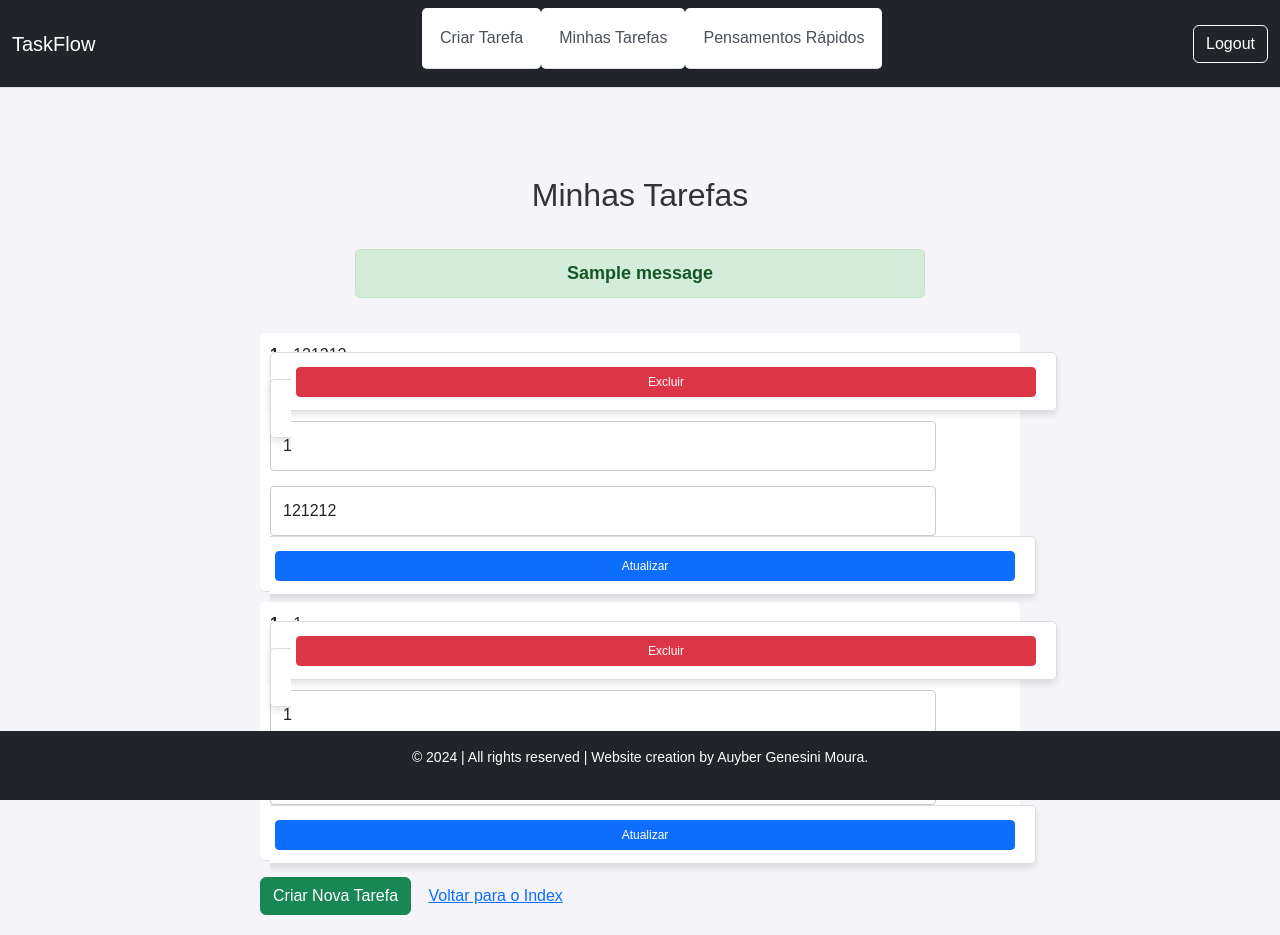
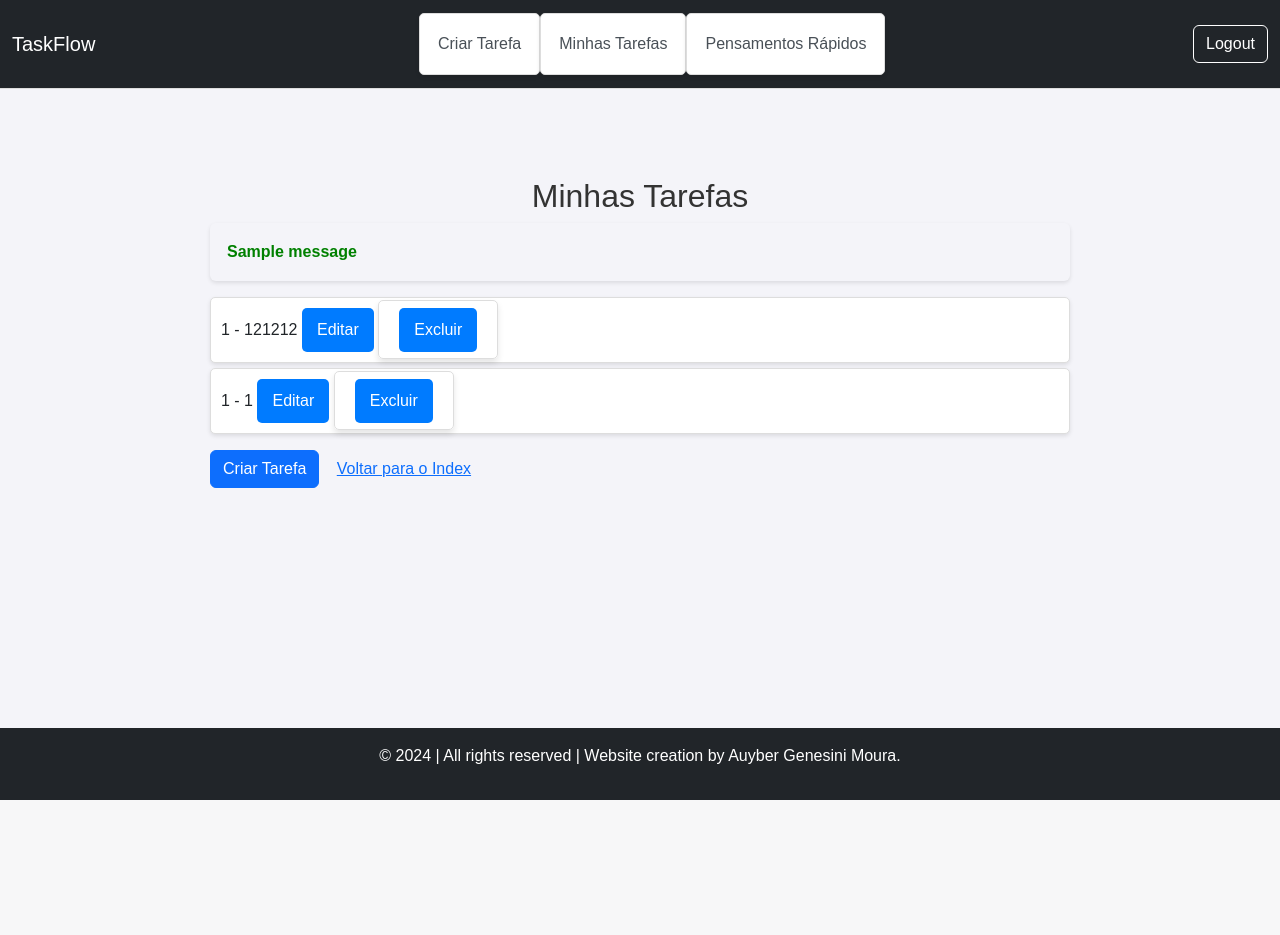
Before and after one commit to auyber/TaskFlow, a Flask app: page /tasks in a window 1280 px wide. After the commit the page ends 800 px from the top, so only its background shows below. Run offline with Flask 3, Linux system fonts and the light colour scheme; a user stored in the database is signed in; one stand-in notice (Sample message) is shown.

Commit message:
feat: update taskflow

```diff
--- a/app/routes.py
+++ b/app/routes.py
@@ -198,6 +198,7 @@ def init_routes(app):
         return redirect(url_for('quick_thought'))
 
 
+
     @app.route('/logout')
     @login_required
     def logout():
--- a/app/static/css/styles.css
+++ b/app/static/css/styles.css
@@ -1,3 +1,5 @@
+/* styles.css */
+
 /* Estilo geral */
 body {
     font-family: Arial, sans-serif;
@@ -9,13 +11,6 @@ body {
     min-height: 100vh;
 }
 
-/* Título centralizado */
-#login, #register {
-    text-align: center;
-    font-size: 10vh; /* Tamanho ajustado para o título */
-    margin-bottom: 20px; /* Ajusta o espaço abaixo do título */
-}
-
 /* Cabeçalho */
 h2, h3 {
     color: #333;
@@ -25,7 +20,7 @@ h2, h3 {
 
 /* Formulário */
 form {
-    max-width: 400px; /* Tamanho do formulário ajustado para ser igual ao do login */
+    max-width: 500px;
     margin: 0 auto;
     padding: 20px;
     background-color: #fff;
@@ -34,46 +29,50 @@ form {
     box-shadow: 0 4px 6px rgba(0, 0, 0, 0.1);
 }
 
-/* Estilo para os labels */
 label {
-    font-size: 16px; /* Tamanho do label igual ao do login */
-    margin-bottom: 8px; /* Espaçamento entre o label e o campo de entrada */
+    display: block;
+    margin-bottom: 5px;
     font-weight: bold;
     color: #555;
-    display: block; /* Garante que o label ocupe a largura total */
 }
 
-/* Garantir que os campos de input também tenham o mesmo tamanho */
-input[type="text"], input[type="password"], input[type="email"] {
-    width: 90%; /* Ajustado para ocupar toda a largura disponível */
-    padding: 12px; /* Aumentado o padding para um melhor espaçamento */
-    margin-bottom: 15px; /* Reduzi o espaçamento entre os campos */
+input[type="text"],
+textarea {
+    width: 100%;
+    padding: 10px;
+    margin-bottom: 15px;
     border: 1px solid #ccc;
     border-radius: 4px;
     font-size: 16px;
 }
 
-/* Botão */
 button {
     background-color: #007bff;
     color: white;
     border: none;
-    padding: 12px 12px; /* Ajustado para ter o mesmo padding que os inputs */
+    padding: 10px 15px;
     border-radius: 5px;
     cursor: pointer;
     font-size: 16px;
-    width: 100%; /* Faz o botão ocupar toda a largura do formulário */
 }
 
 button:hover {
     background-color: #0056b3;
 }
 
-/* Texto abaixo do formulário */
-.text-center {
-    margin-top: 10px; /* Reduzi o espaçamento acima */
-    font-size: 14px; /* Ajuste no tamanho do texto */
-    color: #555; /* Cor mais discreta */
+/* Lista de tarefas e pensamentos */
+ul {
+    list-style-type: none;
+    padding: 0;
+}
+
+li {
+    background-color: #fff;
+    margin: 5px auto;
+    padding: 10px;
+    border-radius: 5px;
+    border: 1px solid #ddd;
+    box-shadow: 0 2px 4px rgba(0, 0, 0, 0.1);
 }
 
 /* Links */
@@ -118,15 +117,14 @@ a:hover {
 
 /* Layout de página */
 .container {
-    max-width: 800px;
+    max-width: 900px;
     margin: 0 auto;
     padding: 20px;
 }
 
-/* Ajustar a formatação do formulário */
-form {
-    width: 100%; /* Garante que o formulário ocupe a largura total do container */
-    margin-bottom: 10px; /* Espaçamento pequeno abaixo do formulário */
+h1 {
+    font-size: 2rem;
+    margin-bottom: 20px;
 }
 
 /* Footer fixo */
@@ -152,64 +150,6 @@ footer {
     color: #fff;
 }
 
-/* Estilo para formulários inline */
-form.inline-form {
-    display: inline-flex;
-    gap: 5px;
-    align-items: center;
-}
-
-form.inline-form input {
-    width: auto;
-    padding: 5px;
-    font-size: 14px;
-}
-
-form.inline-form button {
-    padding: 5px 10px;
-    font-size: 14px;
-}
-
-/* Botões menores */
-.btn-sm {
-    padding: 5px 10px;
-    font-size: 12px;
-    margin-left: 5px;
-}
-
-/* Estilo da lista */
-ul {
-    list-style-type: none;
-    padding: 0;
-}
-
-li {
-    margin-bottom: 10px;
-    border-bottom: 1px solid #ddd;
-    padding-bottom: 10px;
-    padding: 10px; /* Espaçamento interno */
-    border-radius: 5px; /* Borda arredondada */
-    background-color: #fff; /* Cor de fundo branca para o pensamento */
-}
-
-/* Estilo dos links de ação (Editar e Excluir) lado a lado */
-.action-links {
-    display: flex;
-    gap: 10px; /* Espaçamento entre os links */
-    margin-top: 10px; /* Adiciona um espaçamento entre o conteúdo e os links */
-}
-
-.action-links .btn-link {
-    padding: 0; /* Remove o padding dos links para que eles fiquem mais compactos */
-    font-size: 16px; /* Tamanho da fonte ajustado para combinar com o resto */
-    color: #007bff;
-    text-decoration: none;
-}
-
-.action-links .btn-link:hover {
-    color: #0056b3;
-}
-
 /* Ajustes para exibição em dispositivos móveis */
 @media (max-width: 768px) {
     .navbar-nav {
@@ -224,34 +164,3 @@ li {
         padding: 10px;
     }
 }
-
-/* Mensagens Flash */
-.flash-message-container {
-    width: 90%; /* Ajuste para que a mensagem ocupe 90% da largura da tela */
-    max-width: 600px; /* Limite máximo de largura para que não fique muito larga */
-    margin: 20px auto; /* Centraliza horizontalmente e adiciona um espaçamento superior e inferior */
-    padding: 15px;
-    text-align: center; /* Alinha o texto ao centro */
-}
-
-/* Estilo de mensagem de sucesso */
-.flash-message.success {
-    background-color: #d4edda;
-    color: #155724;
-    border: 1px solid #c3e6cb;
-    border-radius: 5px;
-    font-size: 18px;
-    font-weight: bold;
-    padding: 10px;
-}
-
-/* Estilo de mensagem de erro */
-.flash-message.error {
-    background-color: #f8d7da;
-    color: #721c24;
-    border: 1px solid #f5c6cb;
-    border-radius: 5px;
-    font-size: 18px;
-    font-weight: bold;
-    padding: 10px;
-}
--- a/app/templates/base.html
+++ b/app/templates/base.html
@@ -41,7 +41,10 @@
 
     <!-- Footer fixo -->
     <footer class="bg-dark text-white text-center mt-auto py-3">
-        <p>© 2024 | All rights reserved | Website creation by <a href="https://github.com/auyber" target="_blank" class="text-white">Auyber Genesini Moura</a>.</p>
+        <footer class="bg-dark text-white text-center mt-auto py-3">
+            <p>© 2024 | All rights reserved | Website creation by <a href="https://github.com/auyber" target="_blank" class="text-white">Auyber Genesini Moura</a>.</p>
+        </footer>
+
     </footer>
 
     <!-- Scripts Bootstrap -->
--- a/app/templates/tasks.html
+++ b/app/templates/tasks.html
@@ -4,45 +4,52 @@
 
 {% block content %}
     <h2>Minhas Tarefas</h2>
-
-    <!-- Exibir mensagens flash -->
     {% with messages = get_flashed_messages(with_categories=true) %}
         {% if messages %}
-            <div class="flash-message-container">
+            <ul>
                 {% for category, message in messages %}
-                    <div class="flash-message {{ category }}">
-                        {{ message }}
-                    </div>
+                    <li class="alert {{ category }}">{{ message }}</li>
                 {% endfor %}
-            </div>
+            </ul>
         {% endif %}
     {% endwith %}
 
-    <!-- Lista de Tarefas -->
     <ul>
         {% for task in tasks %}
             <li>
-                <strong>{{ task.title }}</strong> - {{ task.description }}
-
-                <!-- Botão para excluir -->
+                {{ task.title }} - {{ task.description }}
+                <button class="edit-task-btn" data-task-id="{{ task.id }}" onclick="showEditForm({{ task.id }})">Editar</button>
                 <form action="{{ url_for('delete_task', task_id=task.id) }}" method="POST" style="display:inline;">
-                    <button type="submit" class="btn btn-danger btn-sm">Excluir</button>
-                </form>
-
-                <!-- Formulário Inline para Editar Tarefa -->
-                <form action="{{ url_for('edit_task', task_id=task.id) }}" method="POST" style="display:inline;">
-                    {{ form.hidden_tag() }}
-                    <input type="text" name="title" value="{{ task.title }}" class="form-control form-control-sm" placeholder="Título">
-                    <input type="text" name="description" value="{{ task.description }}" class="form-control form-control-sm" placeholder="Descrição">
-                    <button type="submit" class="btn btn-primary btn-sm">Atualizar</button>
+                    <button type="submit">Excluir</button>
                 </form>
             </li>
-        {% else %}
-            <p>Nenhuma tarefa encontrada.</p>
         {% endfor %}
     </ul>
 
-    <!-- Link para Criar Nova Tarefa -->
-    <a href="{{ url_for('create_task') }}" class="btn btn-success">Criar Nova Tarefa</a>
+    <div id="edit-form-container" style="display:none;">
+        <h3>Editar Tarefa</h3>
+        <form method="POST">
+            {{ form.hidden_tag() }}
+            <input type="hidden" name="task_id" id="task-id-input">
+            <div class="mb-3">
+                <label for="title" class="form-label">{{ form.title.label }}</label>
+                {{ form.title(class="form-control") }}
+            </div>
+            <div class="mb-3">
+                <label for="description" class="form-label">{{ form.description.label }}</label>
+                {{ form.description(class="form-control") }}
+            </div>
+            <button type="submit" class="btn btn-primary">Atualizar Tarefa</button>
+        </form>
+    </div>
+
+    <a href="{{ url_for('create_task') }}" class="btn btn-primary">Criar Tarefa</a>
     <a href="{{ url_for('index') }}" class="btn btn-link">Voltar para o Index</a>
+
+    <script>
+        function showEditForm(taskId) {
+            document.getElementById('task-id-input').value = taskId;
+            document.getElementById('edit-form-container').style.display = 'block';
+        }
+    </script>
 {% endblock %}
```
Also changed, not shown: app/templates/login.html (+3 -9 lines), app/templates/quick_thought.html (+6 -7 lines), app/templates/register.html (+20 -33 lines), app/templates/edit_task.html (line endings or trailing spaces), app/templates/index.html (line endings or trailing spaces), instance/site.db.
